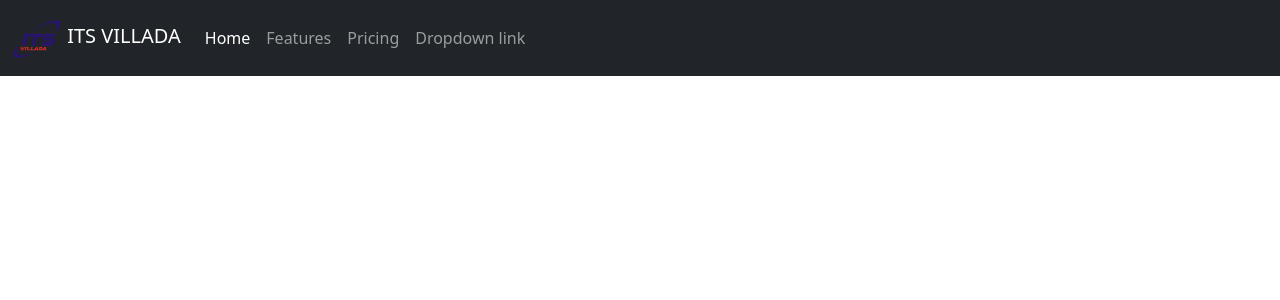
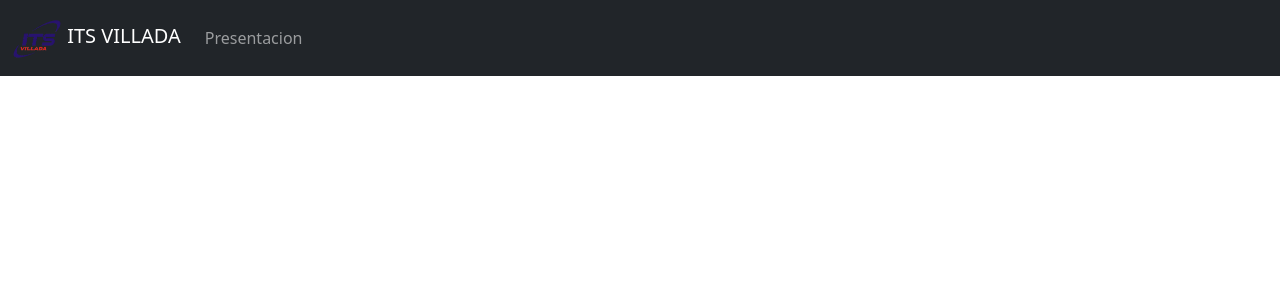
Before and after one commit to MateMar04/VilladaWebsite, a Django app: page / in a window 1280 px wide. Shown: the top 300 px of the page. Run offline with Django 4.2, Linux system fonts and the light colour scheme.

Commit message:
presentacion dropdown

```diff
--- a/conf/templates/navbar.html
+++ b/conf/templates/navbar.html
@@ -17,24 +17,22 @@
         </button>
         <div class="collapse navbar-collapse" id="navbarNavDropdown">
             <ul class="navbar-nav">
-                <li class="nav-item">
-                    <a aria-current="page" class="nav-link active" href="#">Home</a>
-                </li>
-                <li class="nav-item">
-                    <a class="nav-link" href="#">Features</a>
-                </li>
-                <li class="nav-item">
-                    <a class="nav-link" href="#">Pricing</a>
-                </li>
                 <li class="nav-item dropdown">
                     <a aria-expanded="false" class="nav-link" data-bs-toggle="dropdown" href="#"
                        id="navbarDropdownMenuLink" role="button">
-                        Dropdown link
+                        Presentacion
                     </a>
                     <ul aria-labelledby="navbarDropdownMenuLink" class="dropdown-menu">
-                        <li><a class="dropdown-item" href="#">Action</a></li>
-                        <li><a class="dropdown-item" href="#">Another action</a></li>
-                        <li><a class="dropdown-item" href="#">Something else here</a></li>
+                        <li><a class="dropdown-item" href="#">Palabras de Bienvenida</a></li>
+                        <li><a class="dropdown-item" href="#">Video Institucional</a></li>
+                        <li><a class="dropdown-item" href="#">Quienes Somos</a></li>
+                        <li><a class="dropdown-item" href="#">Consigna del Año</a></li>
+                        <li><a class="dropdown-item" href="#">Objetivos Institucionales</a></li>
+                        <li><a class="dropdown-item" href="#">Nuestros Valores</a></li>
+                        <li><a class="dropdown-item" href="#">Nuestra Historia</a></li>
+                        <li><a class="dropdown-item" href="#">Convenios con Empresas</a></li>
+                        <li><a class="dropdown-item" href="#">Convenios con Universidades</a></li>
+                        <li><a class="dropdown-item" href="#">Actividades Institucionales</a></li>
                     </ul>
                 </li>
             </ul>
```
